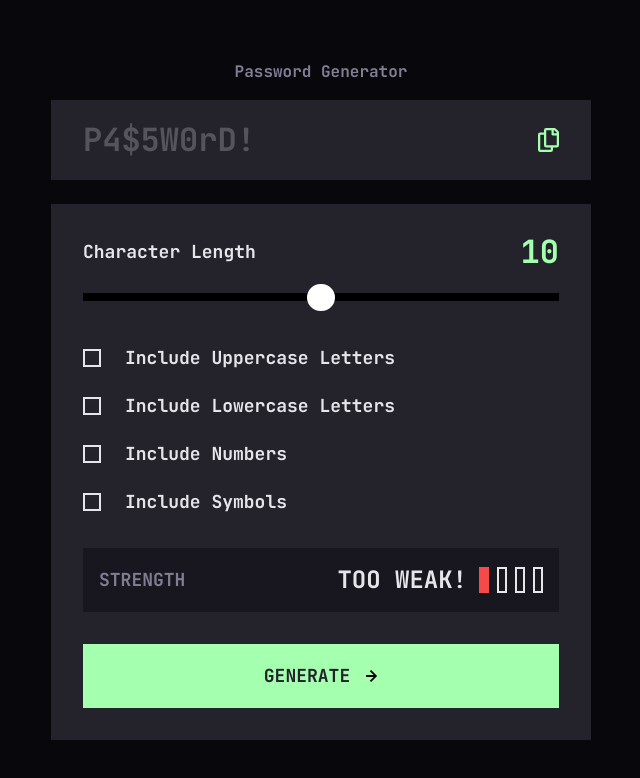
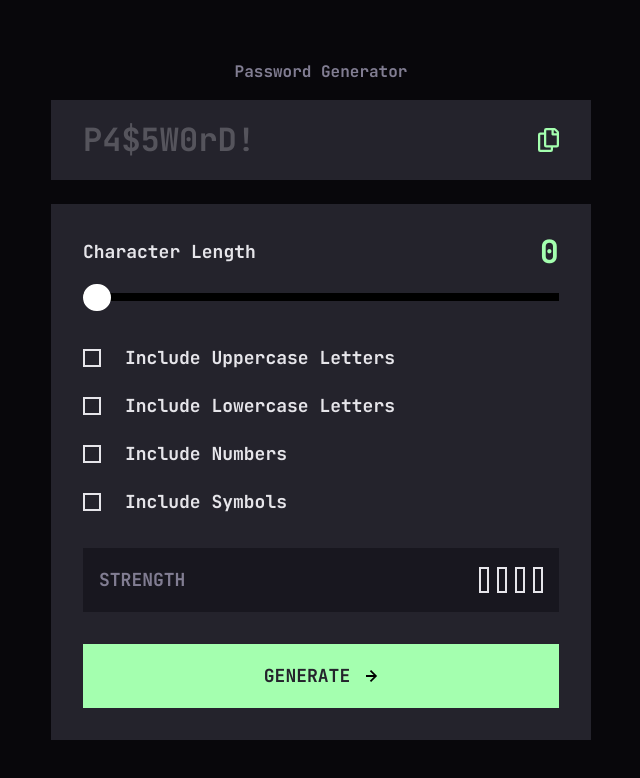
Before and after one commit to manuelbenites/password-generator-app, a React (Vite) app: page / in a window 1280 px wide. Shown: the top 778 px of the page, without its empty margins (319-959 px from the left). Built offline with nearby package versions, Linux system fonts and the light colour scheme.

Commit message:
fix password render

```diff
--- a/src/App.jsx
+++ b/src/App.jsx
@@ -9,7 +9,7 @@ import RenderPasswordStrength from "./components/RenderPasswordStrength.jsx"
 export default function App() {
 	const [everyValues, setEveryValues] = useState("")
 	const [everyValuesArr, setEveryValuesArr] = useState([])
-	const [minLengthResult, setMinLengthResult] = useState(10)
+	const [minLengthResult, setMinLengthResult] = useState(0)
 	const [password, setPassword] = useState("")
 
 	const handleCheckBoxChange = (e) => {
@@ -52,8 +52,8 @@ export default function App() {
 							<input
 								name="length"
 								type="range"
-								min="4"
-								max="16"
+								min="0"
+								max="20"
 								value={minLengthResult}
 								className="input-range"
 								onChange={handleChangePasswordLength}
--- a/src/components/DisplayGraph.jsx
+++ b/src/components/DisplayGraph.jsx
@@ -2,6 +2,7 @@ import TooWeakGraphDiv from "./TooWeakGraphDiv.jsx"
 import WeakGraphDiv from "./WeakGraphDiv.jsx"
 import MediumGraphDiv from "./MediumGraphDiv.jsx"
 import StrongGraphDiv from "./StrongGraphDiv.jsx"
+import NonGraphDiv from "./NonGraphDiv.jsx"
 
 export default function DisplayGraph({ strengthValue }) {
 	if (strengthValue === "strong") {
@@ -16,4 +17,7 @@ export default function DisplayGraph({ strengthValue }) {
 	if (strengthValue === "too weak!") {
 		return <TooWeakGraphDiv />
 	}
+	if (strengthValue === "") {
+		return <NonGraphDiv />
+	}
 }
--- /dev/null
+++ b/src/components/NonGraphDiv.jsx
@@ -0,0 +1,10 @@
+export default function NonGraphDiv() {
+	return (
+		<div className="flex gap-2">
+			<div className="h-[26px] border-[2px] w-[10px]"></div>
+			<div className="h-[26px] border-[2px] w-[10px]"></div>
+			<div className="h-[26px] border-[2px] w-[10px]"></div>
+			<div className="h-[26px] border-[2px] w-[10px]"></div>
+		</div>
+	)
+}
--- a/src/components/RenderPasswordStrength.jsx
+++ b/src/components/RenderPasswordStrength.jsx
@@ -2,7 +2,7 @@ import { useState, useEffect } from "react"
 import DisplayGraph from "./DisplayGraph.jsx"
 
 export default function RenderPasswordStrength({ password }) {
-	const [strengthValue, setStrengthValue] = useState("medium")
+	const [strengthValue, setStrengthValue] = useState("")
 	let strongPassword = new RegExp(
 		"(?=.*[a-z])(?=.*[A-Z])(?=.*[0-9])(?=.*[@$!%*?&])(?=.*[^A-Za-z0-9])(?=.{8,})"
 	)
@@ -12,7 +12,9 @@ export default function RenderPasswordStrength({ password }) {
 	let weakPassword = new RegExp("((?=.*[a-z])(?=.{4,}))")
 
 	useEffect(() => {
-		if (strongPassword.test(password)) {
+		if (!password) {
+			setStrengthValue("")
+		} else if (strongPassword.test(password)) {
 			setStrengthValue("strong")
 		} else if (mediumPassword.test(password)) {
 			setStrengthValue("medium")
```
